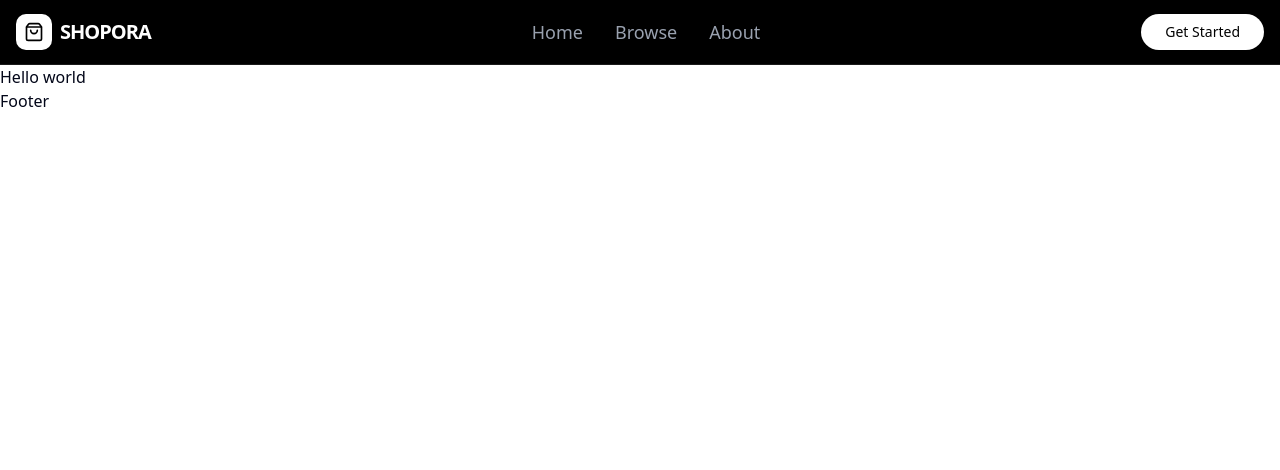
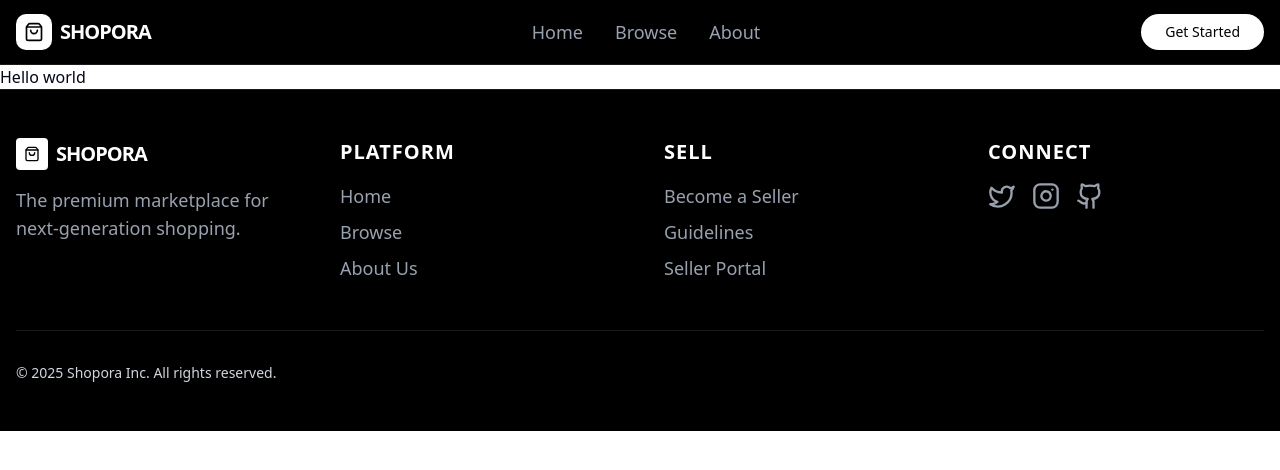
Before and after one commit to Kingestif/Shopora, a Next.js app in the folder frontend/: page / in a window 1280 px wide. Shown: the top 470 px of the page. Built offline with nearby package versions, Linux system fonts and the light colour scheme.

Commit message:
feat: add Footer component

```diff
--- a/frontend/app/layout.tsx
+++ b/frontend/app/layout.tsx
@@ -1,6 +1,7 @@
 import Navbar from "@/components/ui/Navbar";
 import { Metadata } from "next";
 import './globals.css';
+import Footer from "@/components/ui/Footer";
 
 export const metadata: Metadata = {
   title: "Shopora",
@@ -20,7 +21,7 @@ export default function RootLayout({
       <body>
         <Navbar/>
         {children}
-        <div>Footer</div>
+        <Footer/>
       </body>
     </html>
   );
--- /dev/null
+++ b/frontend/components/ui/Footer.tsx
@@ -0,0 +1,68 @@
+"use client";
+
+import Link from "next/link";
+import { ShoppingBag, Github, Twitter, Instagram } from "lucide-react";
+
+export default function Footer() {
+  const currentYear = new Date().getFullYear();
+
+  return (
+    <footer className="w-full bg-black text-white border-t border-white/10">
+      <div className="container mx-auto px-4 py-12">
+        <div className="grid grid-cols-1 md:grid-cols-4 gap-12">
+
+          <div className="flex flex-col gap-4">
+            <Link href="/" className="flex items-center gap-2">
+              <div className="flex h-8 w-8 items-center justify-center rounded bg-white text-black">
+                <ShoppingBag className="h-4 w-4" />
+              </div>
+              <span className="text-xl font-bold tracking-tighter">SHOPORA</span>
+            </Link>
+            <p className="text-lg text-gray-400 max-w-xs">
+              The premium marketplace for next-generation shopping.
+            </p>
+          </div>
+
+          <div>
+            <h3 className="text-xl font-semibold uppercase tracking-wider mb-4">Platform</h3>
+            <ul className="space-y-2">
+              <li><Link href="/" className="text-lg text-gray-400 hover:text-white transition-colors">Home</Link></li>
+              <li><Link href="/browse" className="text-lg text-gray-400 hover:text-white transition-colors">Browse</Link></li>
+              <li><Link href="/about" className="text-lg text-gray-400 hover:text-white transition-colors">About Us</Link></li>
+            </ul>
+          </div>
+
+          <div>
+            <h3 className="text-xl font-semibold uppercase tracking-wider mb-4">Sell</h3>
+            <ul className="space-y-2">
+              <li><Link href="/seller/signup" className="text-lg text-gray-400 hover:text-white transition-colors">Become a Seller</Link></li>
+              <li><Link href="/seller/guidelines" className="text-lg text-gray-400 hover:text-white transition-colors">Guidelines</Link></li>
+              <li><Link href="/seller/dashboard" className="text-lg text-gray-400 hover:text-white transition-colors">Seller Portal</Link></li>
+            </ul>
+          </div>
+
+          <div>
+            <h3 className="text-xl font-semibold uppercase tracking-wider mb-4">Connect</h3>
+            <div className="flex gap-4">
+              <Link href="#" className="text-gray-400 hover:text-white transition-colors">
+                <Twitter className="h-7 w-7" />
+              </Link>
+              <Link href="#" className="text-gray-400 hover:text-white transition-colors">
+                <Instagram className="h-7 w-7" />
+              </Link>
+              <Link href="#" className="text-gray-400 hover:text-white transition-colors">
+                <Github className="h-7 w-7" />
+              </Link>
+            </div>
+          </div>
+        </div>
+
+        <div className="mt-12 pt-8 border-t border-white/10 flex flex-col md:flex-row justify-between items-center gap-4">
+          <p className="text-sm text-gray-300">
+            © {currentYear} Shopora Inc. All rights reserved.
+          </p>
+        </div>
+      </div>
+    </footer>
+  );
+}
```
